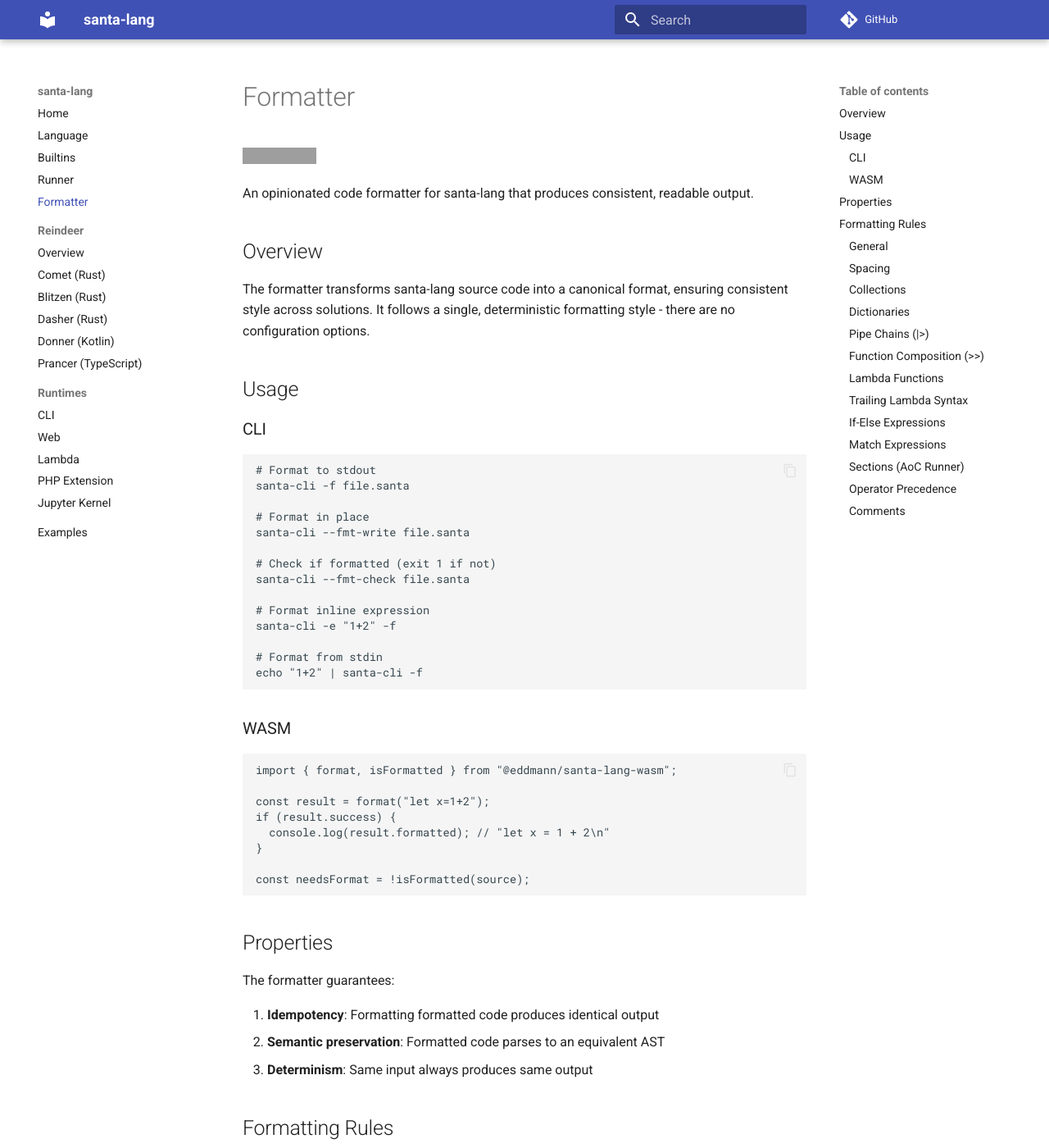
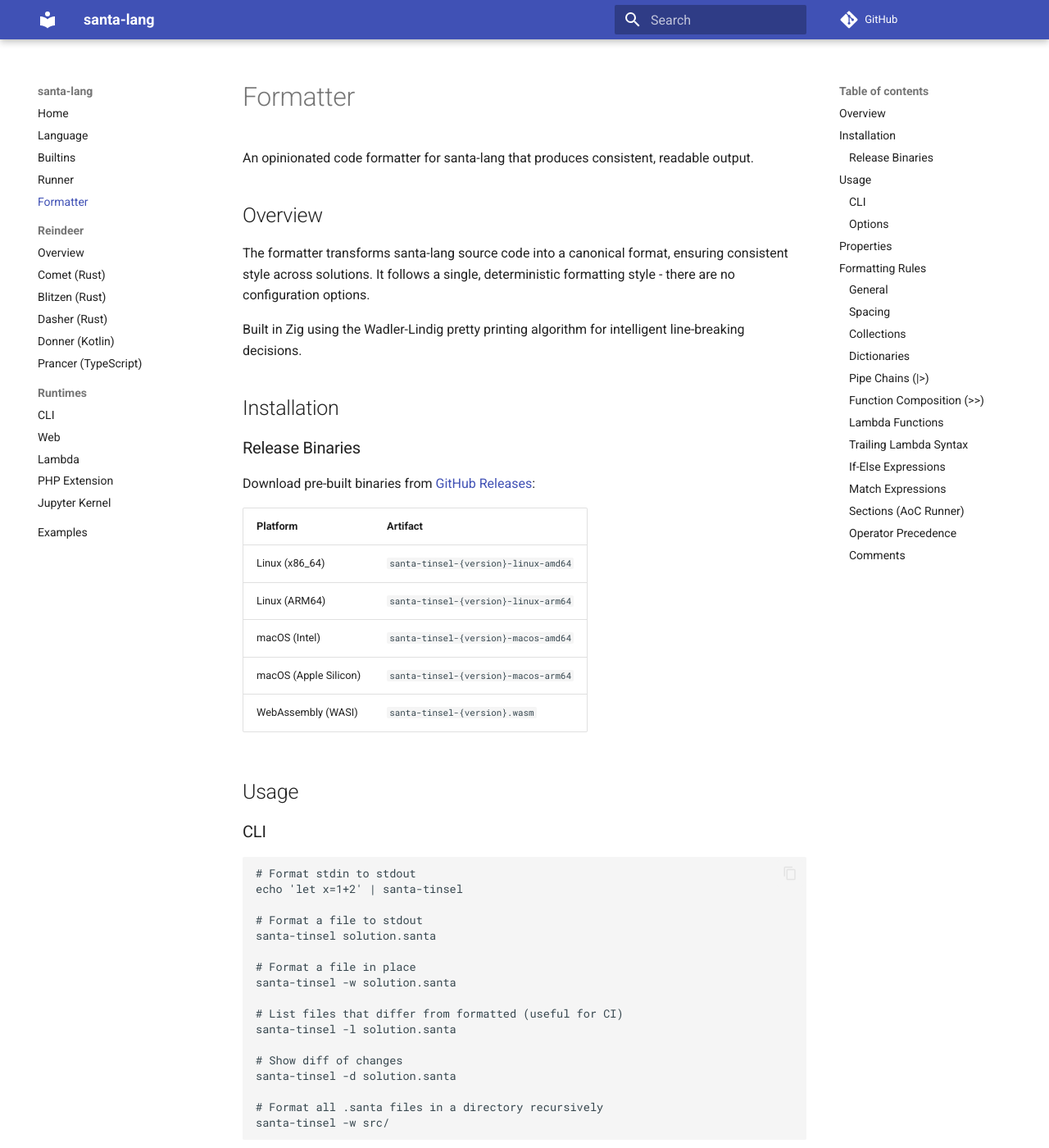
Before and after one commit to eddmann/santa-lang, an MkDocs documentation site: the page built from docs/formatter.md, in a window 1280 px wide and 1400 px high. Shown: the whole window at 82% size. Built offline with MkDocs 1.6.1 and Material for MkDocs 9.7.7, drawn with Linux system fonts in a browser that asks for light colours; comment, search, counter and statistics services are not loaded; some of the changed text lies outside the part shown; grey boxes are pictures that could not be loaded.

Commit message:
docs: update formatter documentation for standalone Tinsel tool
- Rewrite formatter.md for santa-tinsel CLI with new flags (-w, -l, -d)
- Add installation section with release binary download links
- Remove Comet formatter references from cli.md and comet.md
- Add Tooling section to index.md

````diff
--- a/docs/formatter.md
+++ b/docs/formatter.md
@@ -1,6 +1,4 @@
 # Formatter
-
-[![Comet](https://img.shields.io/badge/Comet-%23000000.svg?style=for-the-badge&logo=rust&logoColor=white)](reindeer/comet.md)
 
 An opinionated code formatter for santa-lang that produces consistent, readable output.
 
@@ -8,39 +6,54 @@ An opinionated code formatter for santa-lang that produces consistent, readable
 
 The formatter transforms santa-lang source code into a canonical format, ensuring consistent style across solutions. It follows a single, deterministic formatting style - there are no configuration options.
 
+Built in Zig using the Wadler-Lindig pretty printing algorithm for intelligent line-breaking decisions.
+
+## Installation
+
+### Release Binaries
+
+Download pre-built binaries from [GitHub Releases](https://github.com/eddmann/santa-lang-tinsel/releases):
+
+| Platform              | Artifact                             |
+| --------------------- | ------------------------------------ |
+| Linux (x86_64)        | `santa-tinsel-{version}-linux-amd64` |
+| Linux (ARM64)         | `santa-tinsel-{version}-linux-arm64` |
+| macOS (Intel)         | `santa-tinsel-{version}-macos-amd64` |
+| macOS (Apple Silicon) | `santa-tinsel-{version}-macos-arm64` |
+| WebAssembly (WASI)    | `santa-tinsel-{version}.wasm`        |
+
 ## Usage
 
 ### CLI
 
 ```bash
-# Format to stdout
-santa-cli -f file.santa
+# Format stdin to stdout
+echo 'let x=1+2' | santa-tinsel
 
-# Format in place
-santa-cli --fmt-write file.santa
+# Format a file to stdout
+santa-tinsel solution.santa
 
-# Check if formatted (exit 1 if not)
-santa-cli --fmt-check file.santa
+# Format a file in place
+santa-tinsel -w solution.santa
 
-# Format inline expression
-santa-cli -e "1+2" -f
+# List files that differ from formatted (useful for CI)
+santa-tinsel -l solution.santa
 
-# Format from stdin
-echo "1+2" | santa-cli -f
+# Show diff of changes
+santa-tinsel -d solution.santa
+
+# Format all .santa files in a directory recursively
+santa-tinsel -w src/
 ```
 
-### WASM
+### Options
 
-```javascript
-import { format, isFormatted } from "@eddmann/santa-lang-wasm";
-
-const result = format("let x=1+2");
-if (result.success) {
-  console.log(result.formatted); // "let x = 1 + 2\n"
-}
-
-const needsFormat = !isFormatted(source);
-```
+| Flag | Description                                         |
+| ---- | --------------------------------------------------- |
+| -w   | Write result to source file (format in place)       |
+| -l   | List files whose formatting differs (exit 1 if any) |
+| -d   | Display diffs instead of rewriting files            |
+| -h   | Display help and exit                               |
 
 ## Properties
 
````
Also changed, not shown: docs/cli.md (+0 -29 lines), docs/index.md (+6 -0 lines), docs/reindeer/comet.md (+1 -7 lines), docs/web.md (+21 -4 lines).
